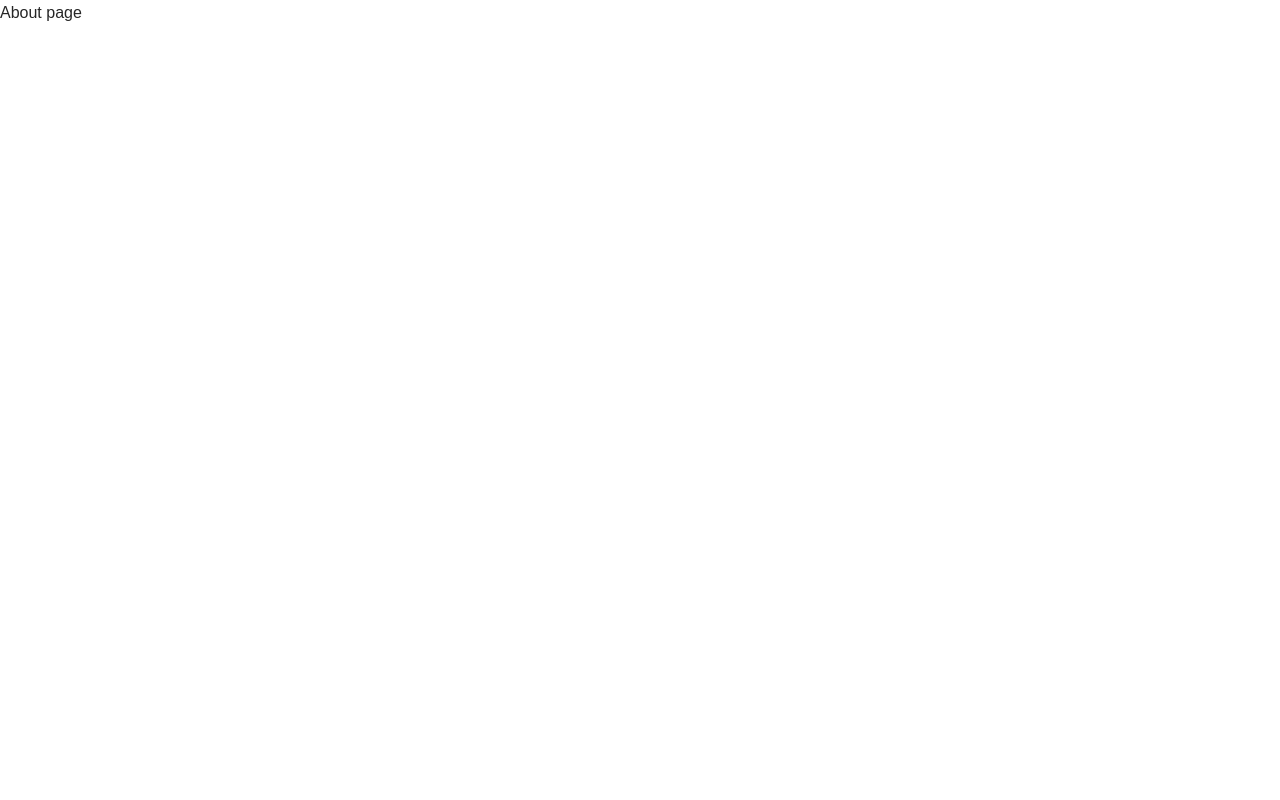
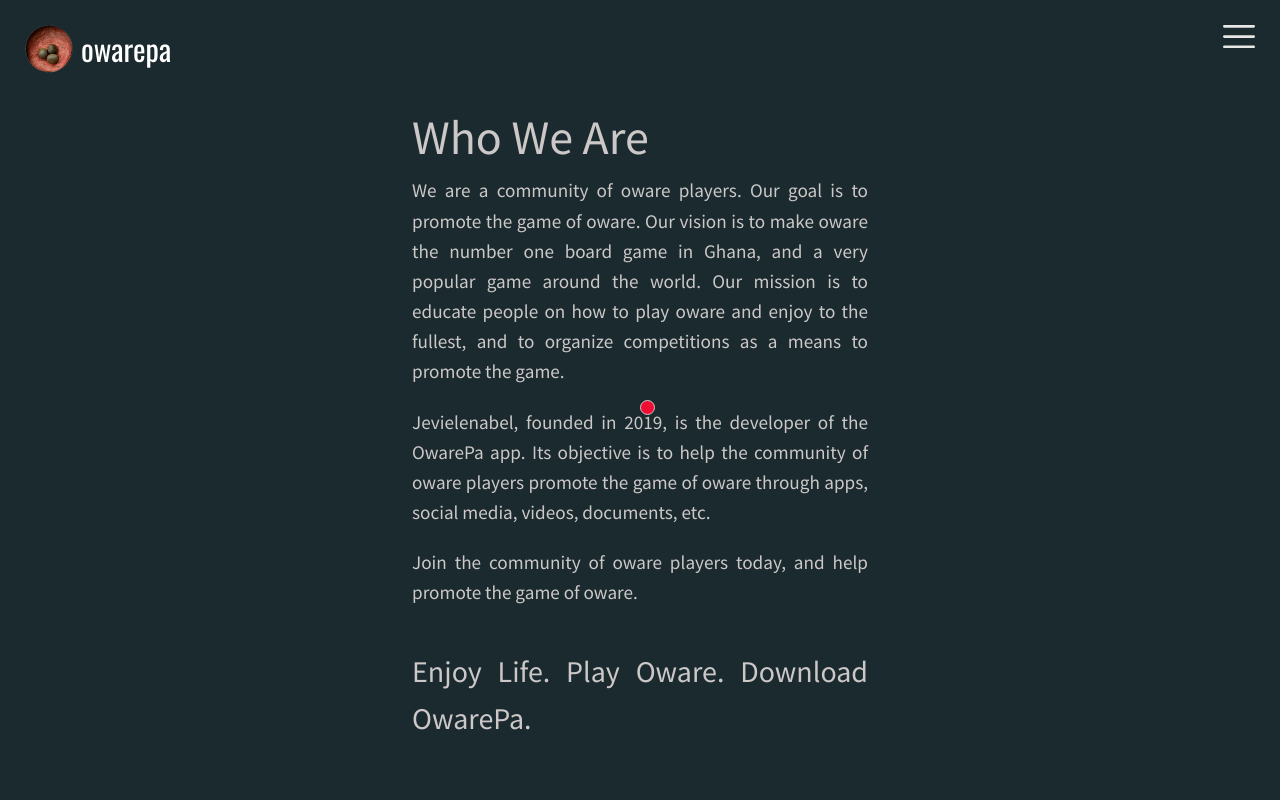
Before and after one commit to ebenKB/owarepa, a Next.js app: page /about in a window 1280 px wide. Shown: the top 800 px of the page. Built offline with nearby package versions, Linux system fonts and the light colour scheme.

Commit message:
add cursor to about page add new Features to Feature section add new social media links

```diff
--- a/components/Features.jsx
+++ b/components/Features.jsx
@@ -59,8 +59,8 @@
         </div>
         <div className="flex-none sm:flex-1 md:flex-1 lg:flex-1 xl:flex-1 mb-8">
           <FeatureItem
-            caption="Multiple Languages"
-            description="Interact with the game using any language that you are comfortable with."
+            caption="Features Multiple Languages"
+            description="Interact with the game using English, French, Portuguese, Spanish or Twi."
             imageUrl="/translation.svg"
           />
         </div>
@@ -71,6 +71,20 @@
             imageUrl="/speedometer.svg"
           />
         </div>
+        <div className="flex-none sm:flex-1 md:flex-1 lg:flex-1 xl:flex-1 mb-8">
+          <FeatureItem
+            caption="Supports Different Screen Orientation"
+            description="Play on small or large devices."
+            imageUrl="/speedometer.svg"
+          />
+        </div>
+        <div className="flex-none sm:flex-1 md:flex-1 lg:flex-1 xl:flex-1 mb-8">
+          <FeatureItem
+            caption="Interactive Tutorial"
+            description="You get helpful tips on how to play the game."
+            imageUrl="/speedometer.svg"
+          />
+        </div>
       </div>
     </section>
   )
--- a/components/Footer.js
+++ b/components/Footer.js
@@ -31,10 +31,6 @@
         </div>
         <div className={`${FooterStyles.nav__links} flex-none sm:flex-none md:flex-1`}>
           <div className={FooterStyles.footer__item}>
-            <span><img src="/location.svg" alt="" className="w-4 mr-2 inline-block"/></span>
-            <span>Accra Ghana</span>
-          </div>
-          <div className={FooterStyles.footer__item}>
             <Link href="mailto:owarepa@gmail.com" passHref>
               <a>
                 <span><img src="/email.svg" alt="" className="w-4 mr-2 inline-block"/></span>
@@ -43,10 +39,18 @@
             </Link>
           </div>
           <div className={FooterStyles.footer__item}>
-            <Link href="/" passHref>
+            <Link href="https://web.facebook.com/owarepa" passHref>
               <a target="_blank">
                 <span><img src="/facebook.svg" alt="" className="w-4 mr-2 inline-block"/></span>
                 <span>Facebook</span>
+              </a>
+            </Link>
+          </div>
+          <div className={FooterStyles.footer__item}>
+            <Link href="https://www.instagram.com/owarepa_/" passHref>
+              <a target="_blank">
+                <span><img src="/instagram.svg" alt="" className="w-4 mr-2 inline-block"/></span>
+                <span>Instagram</span>
               </a>
             </Link>
           </div>
@@ -57,6 +61,12 @@
                 <span>WhatsApp</span>
               </a>
             </Link>
+          </div>
+        </div>
+        <div>
+          <div className={`flex items-center ${FooterStyles.footer__item}`}>
+            <span><img src="/location.svg" alt="" className="w-4 mr-2 inline-block"/></span>
+            <span>Accra Ghana</span>
           </div>
         </div>
       </div>
--- a/components/Navigation.js
+++ b/components/Navigation.js
@@ -27,6 +27,7 @@
         <div className="flex flex-wrap">
           <div className={`flex-none sm:flex-1 md:flex-1 lg:flex-1 xl:flex-1 text-center ${NavStyles.nav_caption} animate__animated animate__slideInLeft`}>
             <h1 className="text-5xl">Owarepa</h1>
+            {/* <img src="/logo.png" alt="" className="w-24" /> */}
           </div>
           <div className={`flex-none sm:flex-1 md:flex-1 lg:flex-1 xl:flex-1 ${NavStyles.nav_menu} animate__animated animate__slideInRight `}>
             <div className={`text-right ${NavStyles.nav_menu__heading}`}>
--- a/pages/about.js
+++ b/pages/about.js
@@ -1,10 +1,57 @@
-import React from 'react'
+import React from 'react';
+import Layout from '../components/Layout';
+import AppHeadMeta from '../components/AppHeadMeta';
+import Navigation from '../components/Navigation';
+import AppFooter from '../components/Footer';
+import Download from '../components/DownloadSection';
+import styles from '../styles/about.module.css';
+import Link from 'next/link';
+import useMedia from '../components/UseMedia';
+import Cursor from '../components/Cursor';
 
 const history = () => {
+  const media = useMedia();
   return (
-    <div>
-      <h1>About page</h1>
-    </div>
+    <>
+      {media.x >= 600 && <Cursor />}
+      <AppHeadMeta />
+      <Navigation />
+        <Layout>
+        <div className={styles.about_wrapper}>
+          <div className={`${styles.about_wrapper_content}`}>
+            <h1 className="text-5xl capitalize pt-10">Who we are</h1>
+            <p className="mb-5">
+              We are a community of oware players. Our goal is to promote the game of oware.
+              Our vision is to make oware the number one board game in Ghana,
+              and a very popular game around the world. Our mission is to educate
+              people on how to play oware and enjoy to the fullest, and to organize
+              competitions as a means to promote the game.
+            </p>
+            <p className="mb-5">
+              Jevielenabel, founded in 2019, is the developer of the OwarePa app.
+              Its objective is to help the community of oware players promote the
+              game of oware through apps, social media, videos, documents, etc.
+            </p>
+            <p>
+              <span>
+                <Link href="https://chat.whatsapp.com/D5RiDmlWcd16CK4RJtt6eH">
+                  <a target="_blank">Join the community</a>
+                </Link>
+              </span>
+              <span>
+                &nbsp;of oware players today, and help promote the game of oware.
+              </span>
+            </p>
+            <p className="text-3xl mt-10 capitalize">
+              Enjoy Life. Play Oware. Download OwarePa.
+            </p>
+          </div>
+          </div>
+          <Download />
+          <AppFooter />
+        </Layout>
+
+    </>
   )
 }
 
--- a/pages/history.js
+++ b/pages/history.js
@@ -57,9 +57,6 @@
               <source srcSet="/oware-small.jpg" media="(max-width: 600px)"/>
               <img src="/oware-history.png" alt="" className={styles.aboutWrapper}/>
               <div className={styles.aboutOverlay}>
-                <div>
-                  <h1>Some text is here</h1>
-                </div>
               </div>
             </picture>
             <picture className={styles.aboutWrapper}>
--- a/pages/rules.js
+++ b/pages/rules.js
@@ -30,9 +30,10 @@
       <Navigation />
       <Layout>
         <section className={`capitalize text-center ${styles.rules_hero}`}>
+        <div className={styles.rules_bg} />
         <div className={styles.rules_overlay} />
           <div className="w-full">
-            <h1 className="text-5xl">The Rules of Oware are fairly simple and straight forward</h1>
+            <h1 className="text-5xl">The Rules are fairly simple and straight forward</h1>
           </div>
         </section>
           <section className={styles.rulesContent}>
--- /dev/null
+++ b/styles/about.module.css
@@ -0,0 +1,25 @@
+.about_wrapper {
+  background: var(--dark);
+  min-height: 95vh;
+  width: 100%;
+  color: var(--faint);
+  font-size: 1.2rem;
+  font-family: 'Source Sans Pro', sans-serif;
+}
+
+.about_wrapper_content {
+  width: 45%;
+  min-height: 95vh;
+  margin-left: auto;
+  margin-right: auto;
+  padding: 60px;
+  text-align: justify;
+  color: var(--off-white);
+}
+
+@media only screen and (max-width: 600px) {
+  .about_wrapper_content {
+    width: 90%;
+    padding: 20px;
+  }
+}
--- a/styles/globals.css
+++ b/styles/globals.css
@@ -117,11 +117,15 @@
   color: inherit;
 }
 
+/* input:-webkit-autofill,
+input:-webkit-autofill:hover,
+input:-webkit-autofill:focus,
+input:-webkit-autofill:active  {
+  transition: background-color 5000s;
+  -webkit-text-fill-color: var(--very-off-white) !important;
+} */
+
 @media only screen and (max-width: 600px) {
-  body {
-    /* cursor: none; */
-  }
-
   .reverse-item div:last-child {
     margin-bottom: 20px;
   }
```
Also changed, not shown: styles/rules.module.css (+25 -0 lines), public/instagram.svg (added).
